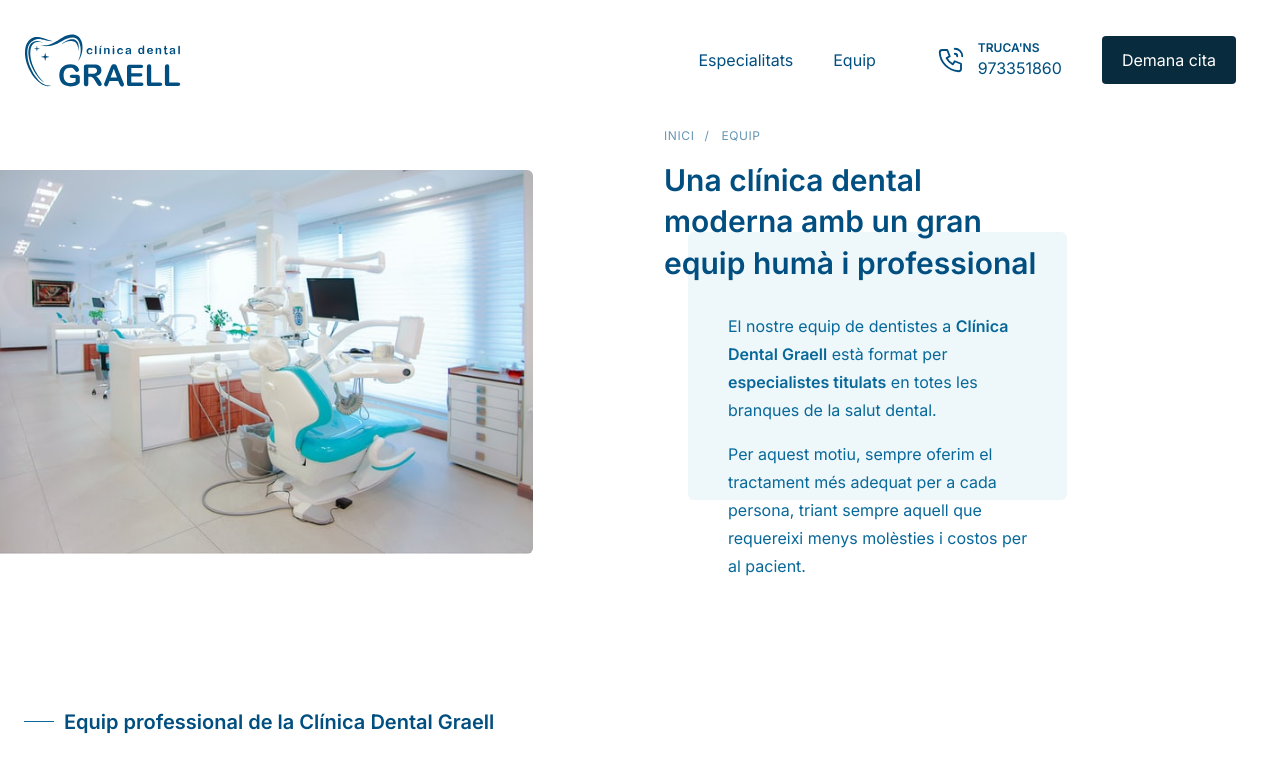
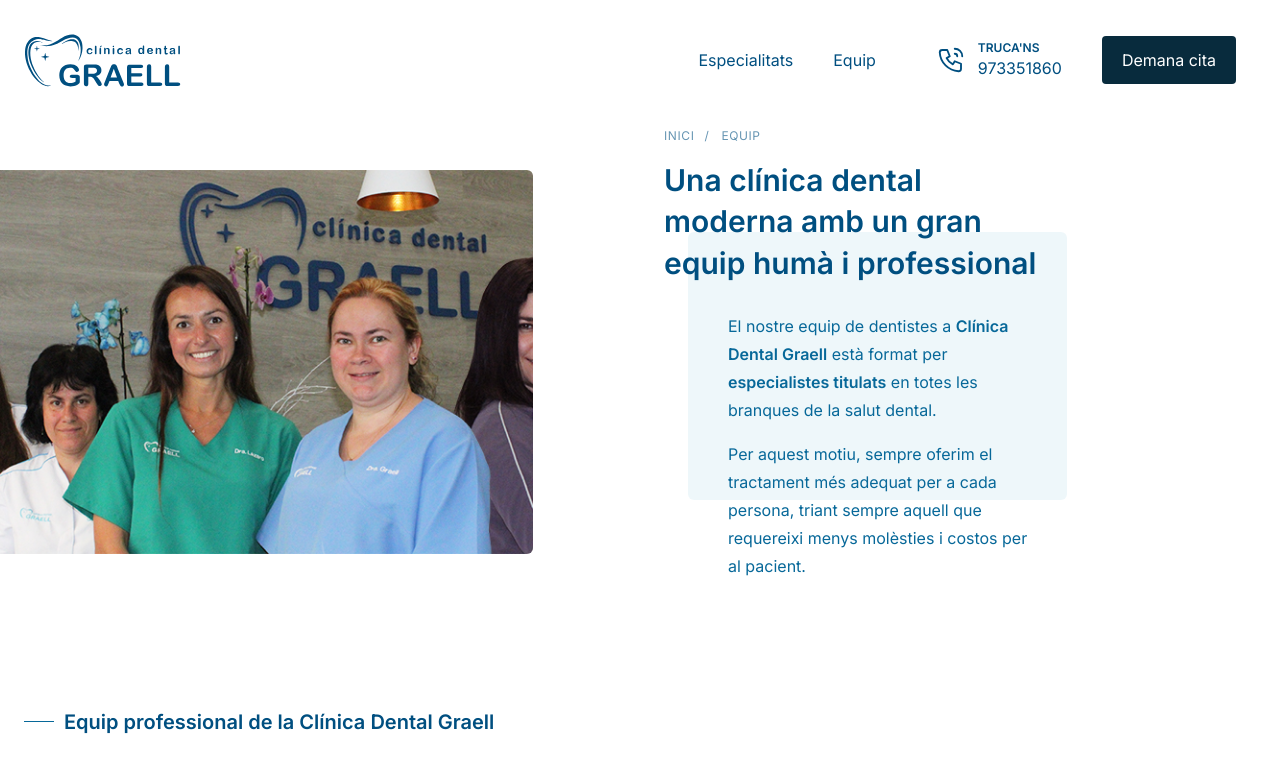
Before and after one commit to juliramon/clinicadentalgraell, a Next.js app: page /equip in a window 1280 px wide. Shown: the top 784 px of the page. Built offline with nearby package versions, Linux system fonts and the light colour scheme.

Commit message:
add: front --> foto equip

```diff
--- a/pages/equip.js
+++ b/pages/equip.js
@@ -57,10 +57,10 @@
           <div className="flex flex-wrap items-center justify-between">
             <div className="w-full lg:w-5/12 h-60 lg:h-96 relative z-20">
               <picture>
-                <source srcSet="../branding/equip-clinica-dentall-graell-cover.jpg" />
+                <source srcSet="../equip/equip-clinica-dental-graell.jpg" />
                 <img
-                  src="../branding/equip-clinica-dentall-graell-cover.jpg"
-                  data-src="../branding/equip-clinica-dentall-graell-cover.jpg"
+                  src="../equip/equip-clinica-dental-graellver.jpg"
+                  data-src="../equip/equip-clinica-dental-graellver.jpg"
                   alt={EquipTexts.title}
                   width="400"
                   height="300"
```
Also changed, not shown: public/equip/equip-clinica-dental-graell.jpg (added).
